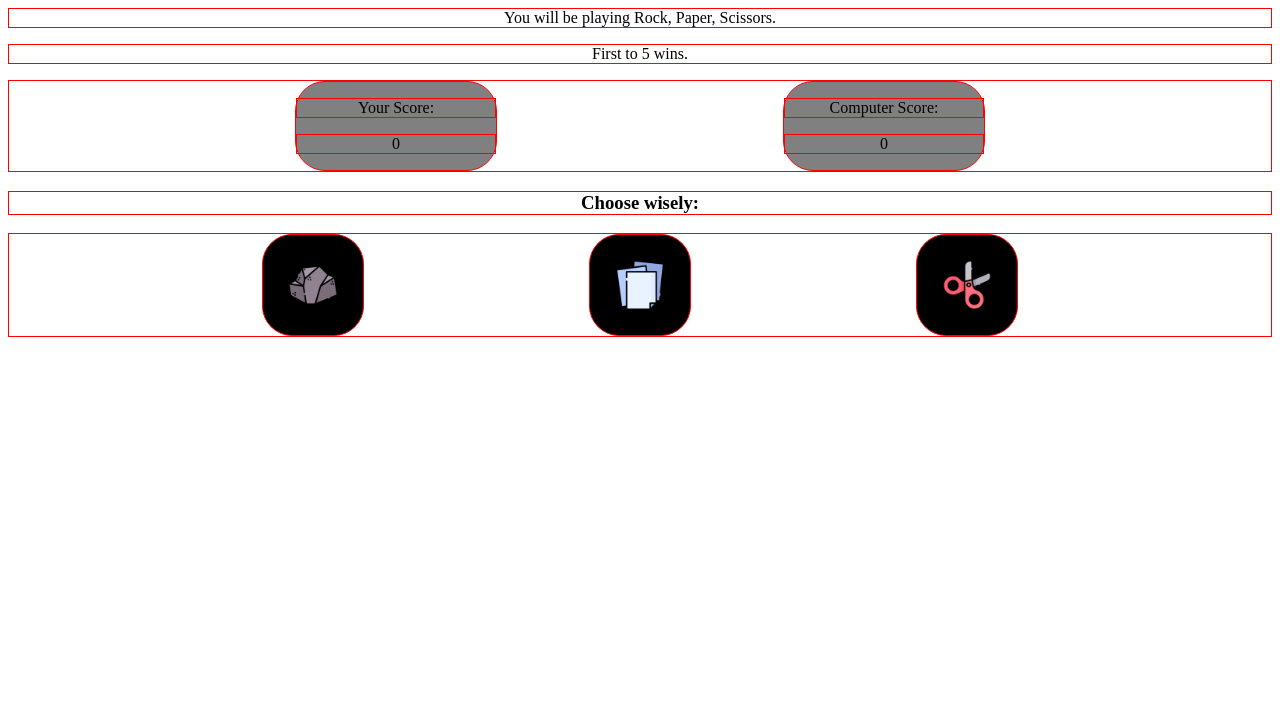
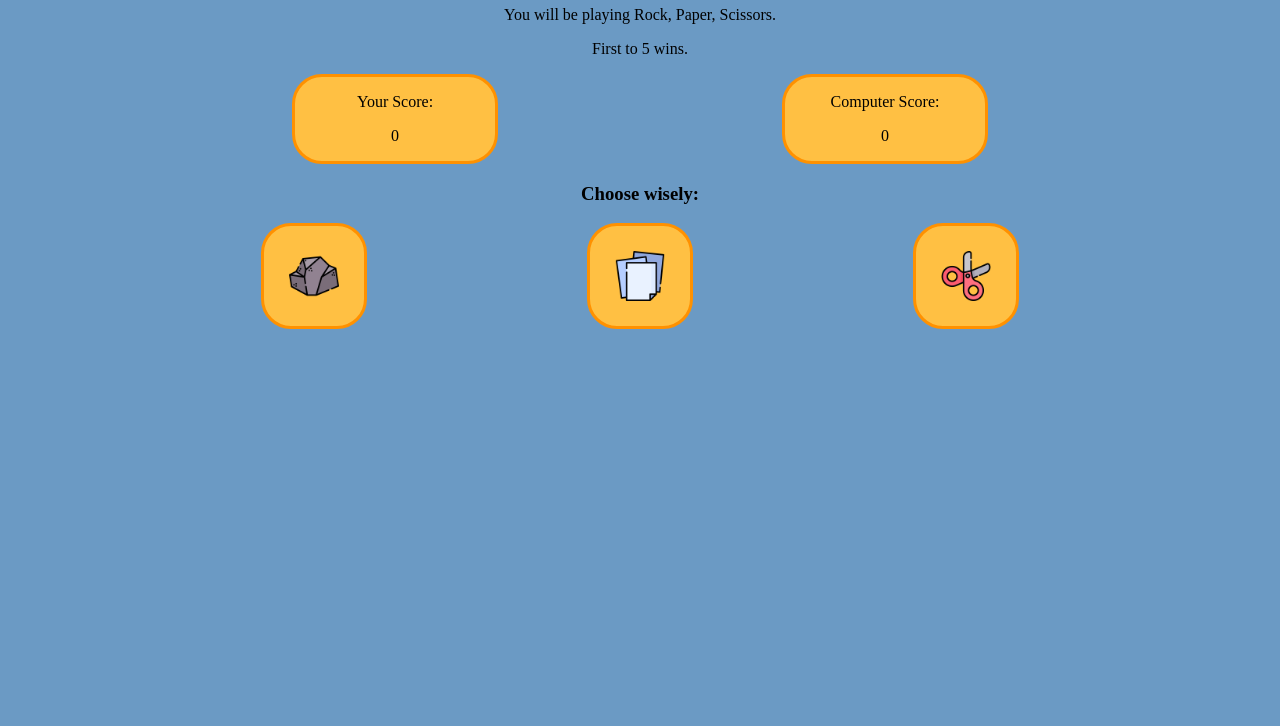
Before and after one commit to MichaelKucukarslan/odin_java, a plain HTML site: page java-rock-paper-scissors.html in a window 1280 px wide. Shown: the part 74-800 px from the top of the page. Drawn offline with Linux system fonts and the light colour scheme.

Commit message:
Added color to vars

```diff
--- a/java-RPS.css
+++ b/java-RPS.css
@@ -1,22 +1,30 @@
 :root {
     --border-radius: 30px;
     --input-size: 50px;
+    --color-header: #4059AD;
+    --color-background: #6B9AC4;
+    --color-score: #97D8C4;
+    --color-four: #EFF2F1;
+    --color-button: #ffc043;
+    --color-button-border: #ff9100;
+    --first: 40deg;
+    --second: -40deg;
+    --first-scale: 250%;
+    --second-scale: 300%;
 }
 
-body * {
-    border: 1px solid red;
+body {
+    background-color: var(--color-background);
 }
 
-h1{
-    border: 1px solid red;
-}
 .score_container {
     display: flex;
     justify-content: space-evenly;
 }
 
 .score {
-    background-color: gray;
+    border: 3px solid var(--color-button-border);
+    background-color: var(--color-button);
     border-radius: var(--border-radius);
     justify-content: center;
     text-align: center;
@@ -31,7 +39,8 @@ h1{
 }
 
 .game_buttons_container input{
-    background-color: black;
+    border: 3px solid var(--color-button-border);
+    background-color: var(--color-button);
     border-radius: var(--border-radius);
     padding: 25px;
     width: var(--input-size);
@@ -42,3 +51,31 @@ h1{
 .center {
     text-align: center;
 }
+
+.animateMe {
+    animation-name: shake;
+    animation-duration:  1s;
+    animation-iteration-count: 1;
+}
+
+
+@keyframes shake {
+    0% {
+        transform: scale(50%);
+    }
+    20% {
+        transform: rotate(var(--first)) scale(var(--first-scale));
+    }
+    40% {
+        transform: rotate(var(--second)) scale(var(--first-scale));
+    }
+    60% {
+        transform: rotate(var(--first)) scale(var(--first-scale));
+    }
+    80% {
+        transform: rotate(var(--second)) scale(var(--first-scale));
+    }
+    100% {
+        transform: rotate(0deg);
+    }
+}
```
